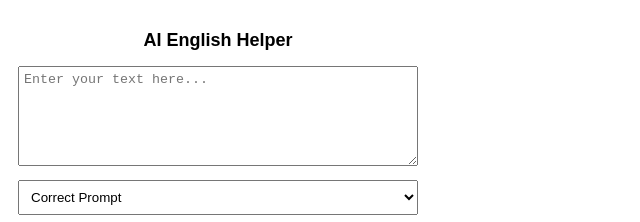
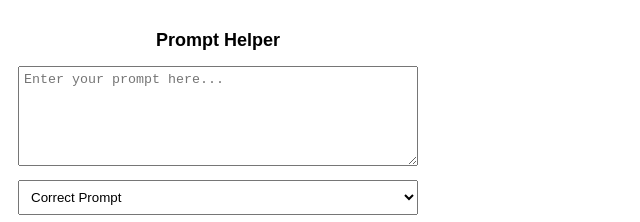
Before and after one commit to nafis0x/Ai_Helper_Extension, a website built with Vite: page popup.html in a window 1280 px wide. Shown: the top 222 px of the page, 0-640 px from the left. Built offline with nearby package versions, Linux system fonts and the light colour scheme.

Commit message:
updated title

```diff
--- a/package.json
+++ b/package.json
@@ -1,7 +1,7 @@
 {
   "type": "module",
-  "name": "doc-ai-summarizer",
-  "version": "1.0.0",
+  "name": "ai-prompting",
+  "version": "1.2.0",
   "description": "",
   "main": "getAiData.js",
   "scripts": {
--- a/popup.html
+++ b/popup.html
@@ -1,12 +1,12 @@
 <!DOCTYPE html>
 <html>
 <head>
-  <title>Doc AI Assistant</title>
+  <title>AI prompt assistant</title>
   <link rel="stylesheet" type="text/css" href="style.css">
 </head>
 <body>
-  <h1>AI English Helper</h1>
-  <textarea id="promptInput" placeholder="Enter your text here..."></textarea>
+  <h1>Prompt Helper</h1>
+  <textarea id="promptInput" placeholder="Enter your prompt here..."></textarea>
   <select id="promptType">
     <option value="correct_prompt">Correct Prompt</option>
     <option value="en_to_bn">English to Bangla</option>
```
Also changed, not shown: manifest.json.
